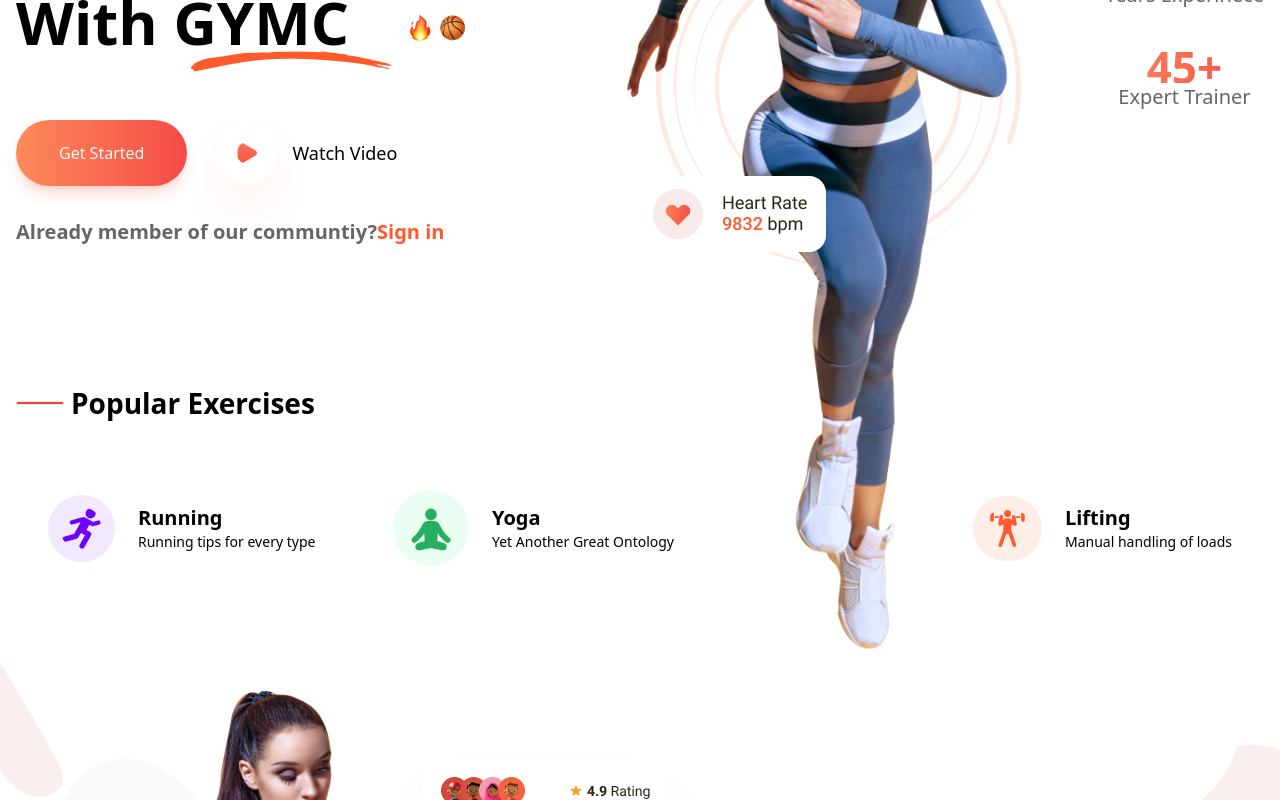
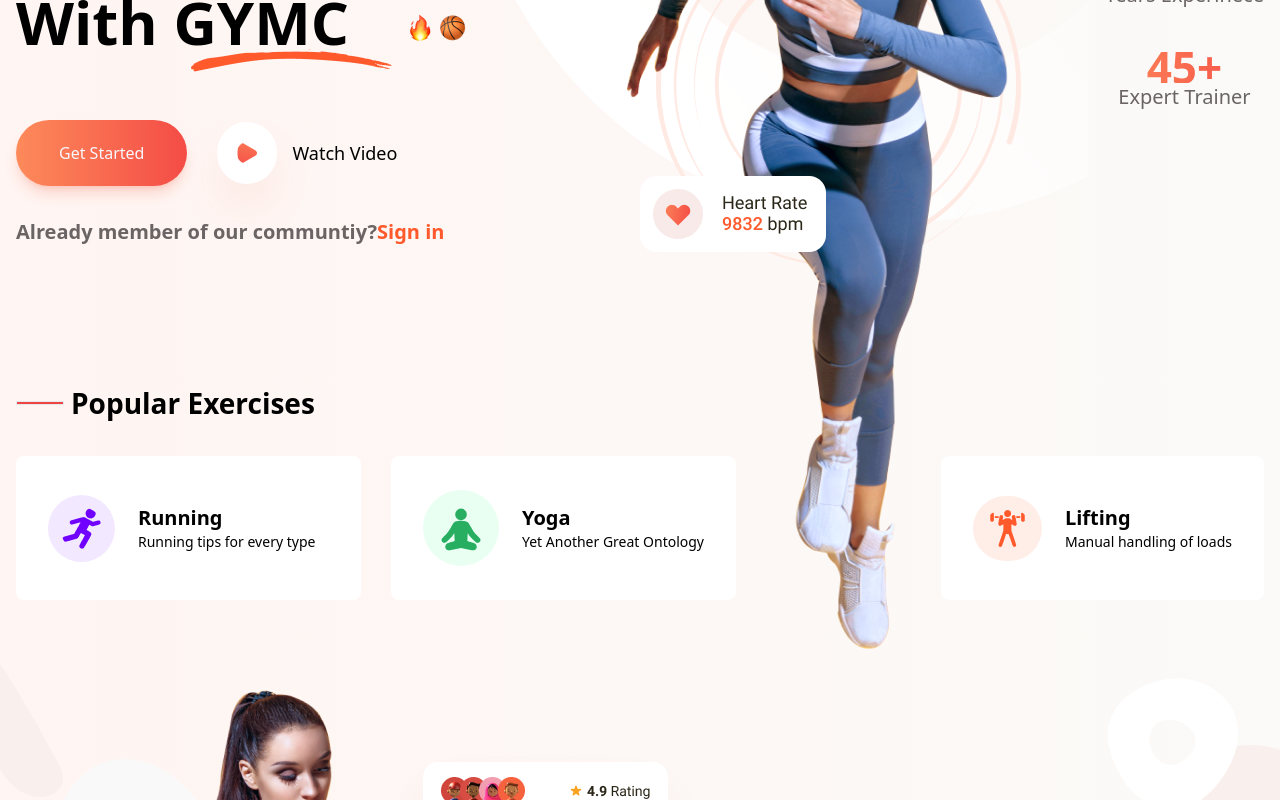
Before and after one commit to jahidhasan136/fitness, a Next.js app: page / in a window 1280 px wide. Shown: the part 384-1184 px from the top of the page. Built offline with nearby package versions, Linux system fonts and the light colour scheme.

Commit message:
added all code

```diff
--- a/app/components/Exercises/Exercises.jsx
+++ b/app/components/Exercises/Exercises.jsx
@@ -10,7 +10,7 @@ const Exercises = () => {
                 <h2 className="text-[28px] font-semibold">Popular Exercises</h2>
             </div>
             <div className='lg:flex justify-between md:mt-8'>
-                <div className='grid grid-cols-2'>
+                <div className='grid grid-cols-2 md:gap-[30px]'>
                     <div className='flex items-center gap-[23px] bg-[#FFFFFF] py-[34px] px-8 rounded-lg'>
                         <img className='bg-[#F2E8FF] rounded-full p-3' src={running.src} alt="" />
                         <div>
@@ -26,7 +26,7 @@ const Exercises = () => {
                         </div>
                     </div>
                 </div>
-                <div className='flex items-center gap-[23px] bg-[#FFFFFF] lg:py-[34px] px-8 rounded-lg'>
+                <div className='flex items-center gap-[23px] bg-[#FFFFFF] py-[34px] px-8 rounded-lg'>
                     <img className='bg-[#FFEDE8] rounded-full p-3' src={lifting.src} alt="" />
                     <div>
                         <h5 className="lg:text-xl font-bold">Lifting</h5>
--- a/app/page.js
+++ b/app/page.js
@@ -9,7 +9,7 @@ import Footer from './components/Footer/Footer'
 
 export default function Home() {
   return (
-    <>
+    <div className='bg-gradient-to-r from-[#FFF5F2] to-[#FBFAF8]'>
       <Header></Header>
       <Banner></Banner>
       <Exercises></Exercises>
@@ -17,6 +17,6 @@ export default function Home() {
       <TrainingCenter></TrainingCenter>
       <PeopleSays></PeopleSays>
       <Footer></Footer>
-    </>
+    </div>
   )
 }
```
